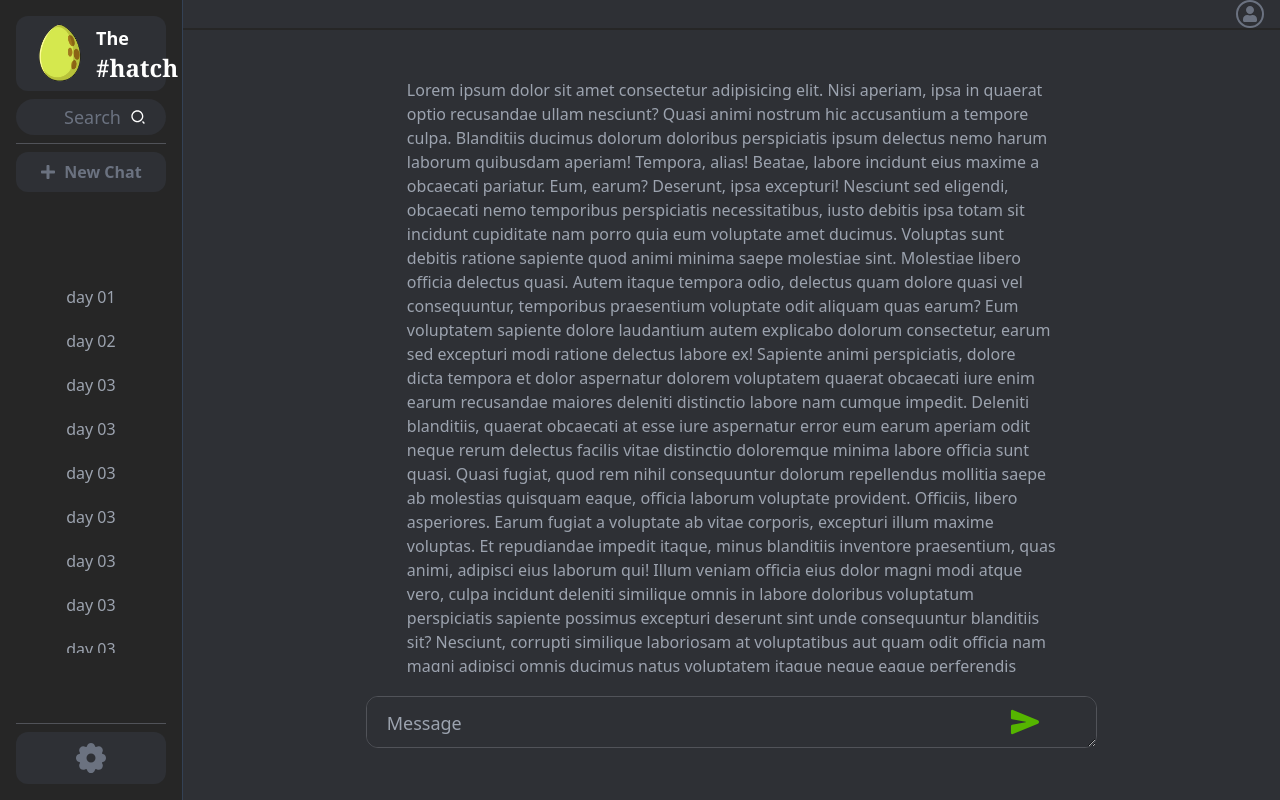
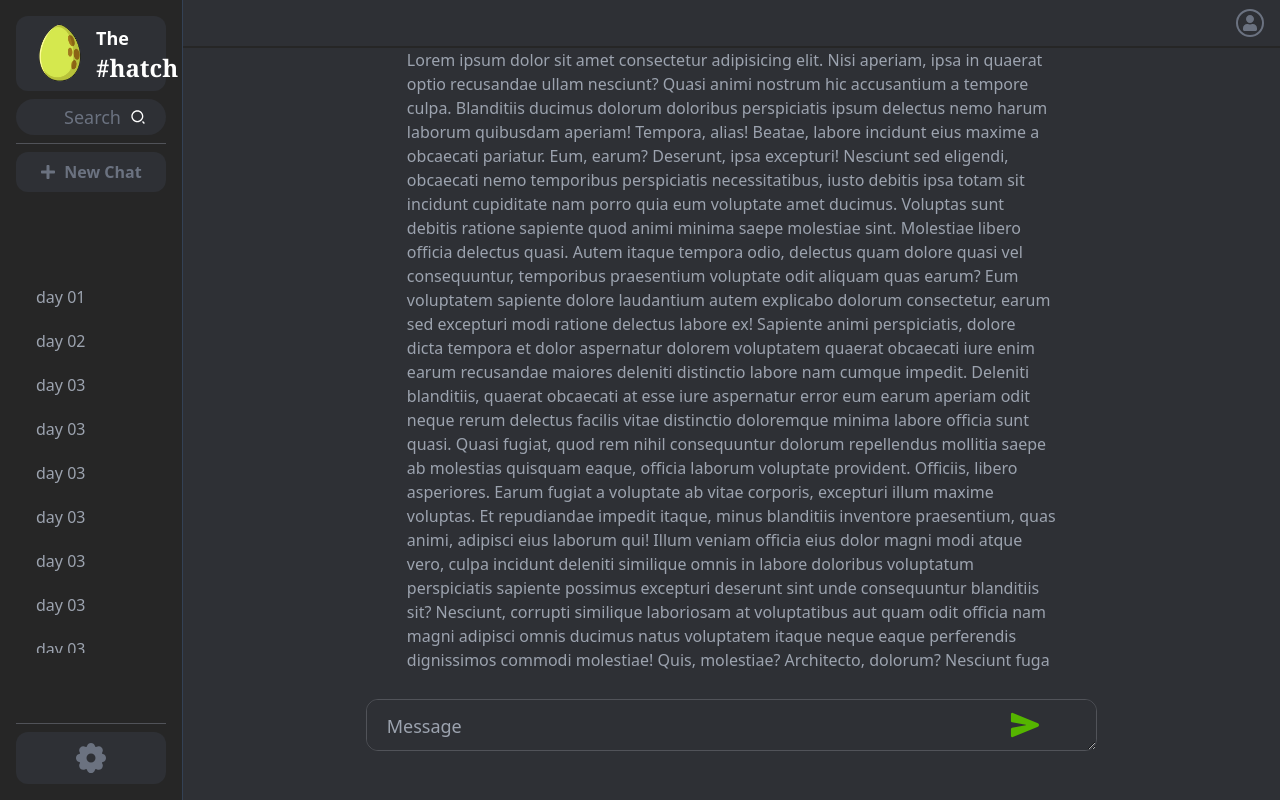
Before and after one commit to Sangeeth-jay/-hatch-the-AI, a React (Vite) app in the folder frontend/: page /dashboard in a window 1280 px wide. Built offline with nearby package versions, Linux system fonts and the light colour scheme.

Commit message:
adjust scrollbar styles

```diff
--- a/frontend/src/components/dashboard/Chat.jsx
+++ b/frontend/src/components/dashboard/Chat.jsx
@@ -1,7 +1,7 @@
 const Chat = () => {
   return (
     <>
-      <div className="px-56 h-5/6 overflow-y-scroll scrollbar-thin scrollbar-thumb-rounded-full scrollbar-thumb-slate-700 scrollbar-track-slate-300 pt-12">
+      <div className="px-56 h-5/6 overflow-y-scroll scrollbar scrollbar-thumb-[#26262685] hover:scrollbar-thumb-[#646464] ">
         <p className="text-gray-400">
           Lorem ipsum dolor sit amet consectetur adipisicing elit. Nisi aperiam,
           ipsa in quaerat optio recusandae ullam nesciunt? Quasi animi nostrum
--- a/frontend/src/components/dashboard/ChatHistry.jsx
+++ b/frontend/src/components/dashboard/ChatHistry.jsx
@@ -5,7 +5,7 @@ const ChatHistry = (props) => {
 
   return (
     <>
-        <div className="flex justify-center items-center w-full py-2 rounded-xl text-gray-400 cursor-pointer hover:bg-[#2E3035] hover:text-gray-300 duration-200">
+        <div className="pl-4 flex justify-start items-center w-full py-2 rounded-xl text-gray-400 cursor-pointer hover:bg-[#2E3035] hover:text-gray-300 duration-200">
             <p>{tit}</p>
         </div>
     </>
--- a/frontend/src/components/dashboard/ChatSpace.jsx
+++ b/frontend/src/components/dashboard/ChatSpace.jsx
@@ -5,7 +5,7 @@ const ChatSpace = () => {
   return (
     <>
       <div className="flex flex-col w-full h-screen">
-        <div className="w-full h-12 border-b-2 border-b-[#262626] flex flex-row-reverse justify-items-end items-center px-4">
+        <div className="w-full h-12 border-b-2 border-b-[#262626] flex flex-row-reverse justify-items-end items-center px-4 py-4">
           <div className="border-2 border-gray-500 rounded-full p-1 hover:border-gray-300 cursor-pointer duration-300 active:scale-95 text-gray-500 hover:text-gray-300">
             <FaUser className="" />
           </div>
--- a/frontend/src/components/dashboard/SideBar.jsx
+++ b/frontend/src/components/dashboard/SideBar.jsx
@@ -40,7 +40,7 @@ const SideBar = () => {
             </div>
           </div>
 
-          <div className="h-2/4 flex flex-col gap-1 py-2 px-1 overflow-y-scroll scrollbar-thin scrollbar-thumb-rounded-full scrollbar-thumb-slate-700 scrollbar-track-slate-300">
+          <div className="h-2/4 flex flex-col gap-1 py-2 px-1 overflow-y-scroll scrollbar scrollbar-thumb-[#2e303574] hover:scrollbar-thumb-[#393a3c]">
             <ChatHistry tit={"day 01"} />
             <ChatHistry tit={"day 02"} />
             <ChatHistry tit={"day 03"} />
```
